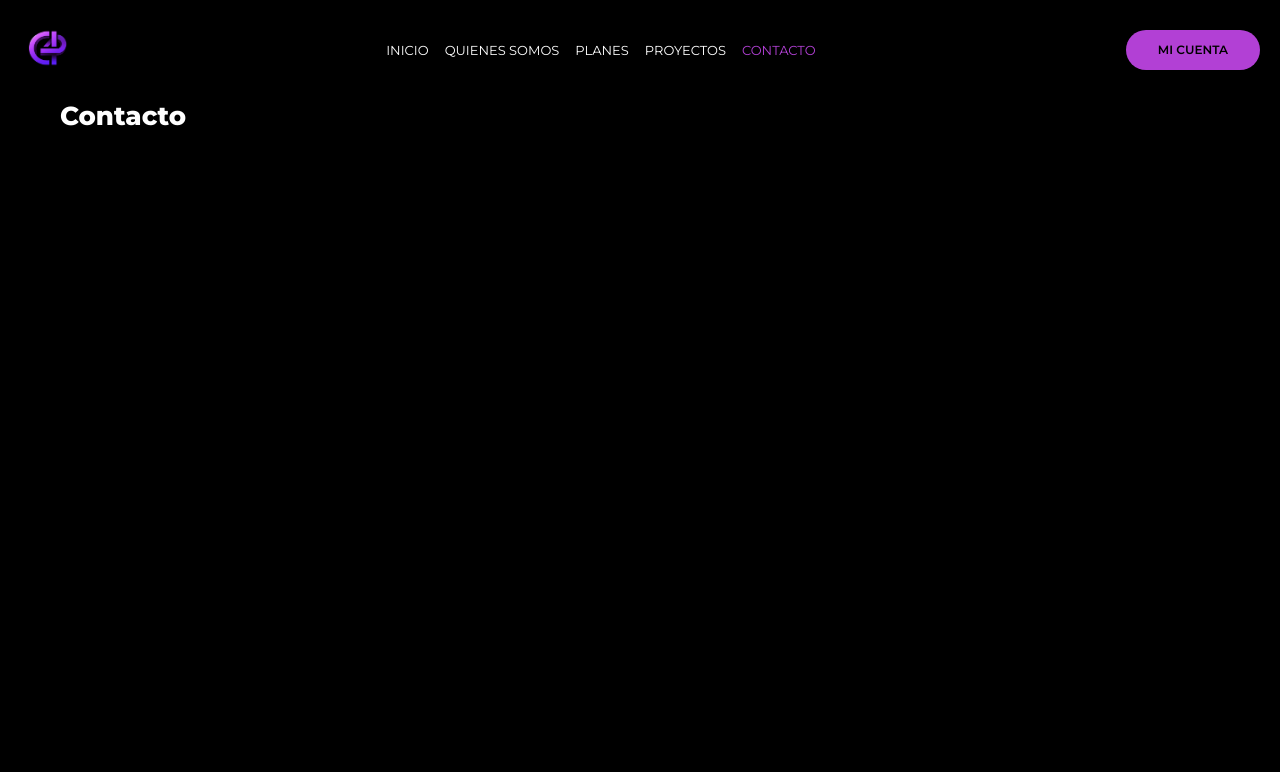
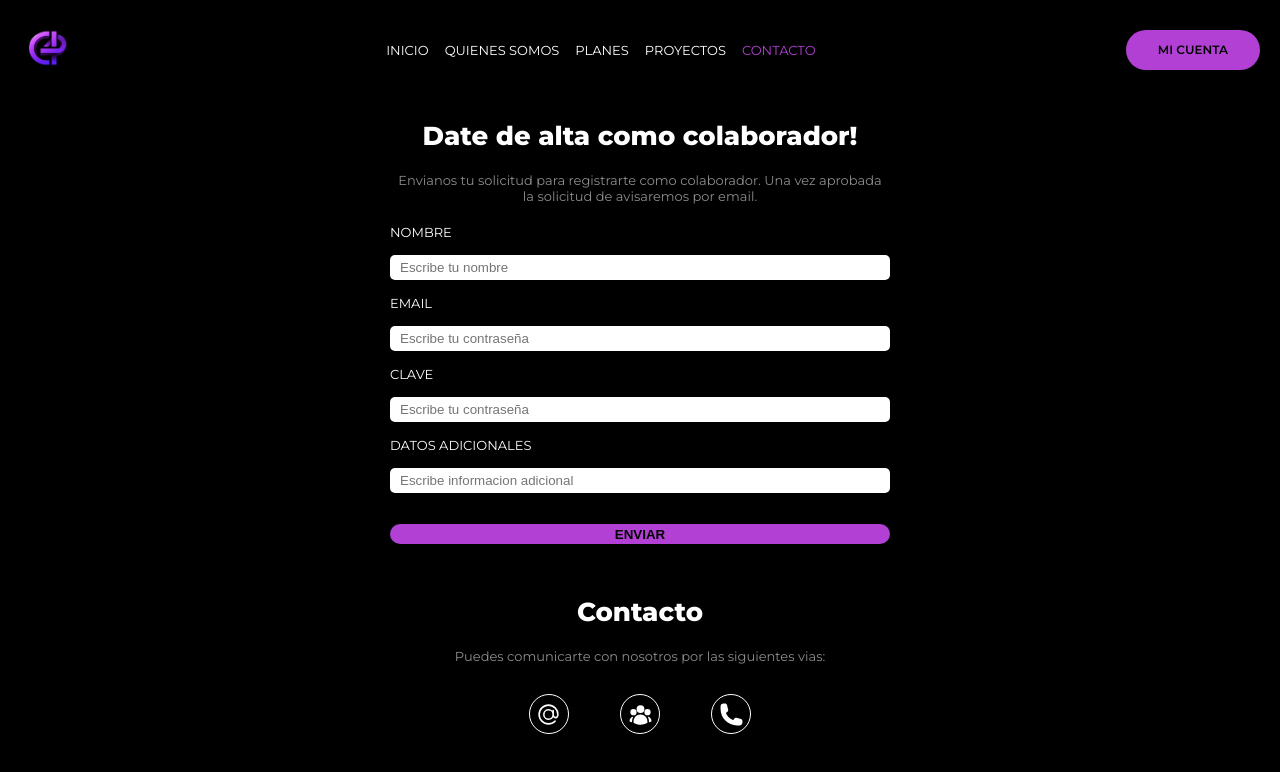
Before and after one commit to luchirodriguez98/Code4People, a React (Vite) app in the folder FRONT/: page /contacto in a window 1280 px wide. Shown: the top 772 px of the page. Built offline with nearby package versions, Linux system fonts and the light colour scheme; a web font is replaced by a local one.

Commit message:
se añade logica y diseño en la seccion de contacto / alta colaborador

```diff
--- a/FRONT/src/Pages/Contacto/Contacto.jsx
+++ b/FRONT/src/Pages/Contacto/Contacto.jsx
@@ -1,6 +1,111 @@
+import { NavLink } from 'react-router-dom'
+import { useForm } from '../../Hooks/useForm'
+import styles from './Contacto.module.css'
+// import { AtSymbolIcon } from '@heroicons/react'
+import { AtSymbolIcon, PhoneIcon, UserGroupIcon } from '@heroicons/react/24/solid'
+
 function Contacto () {
+  const [formValues, setFormValues, handleFormChange] = useForm({
+    nombre: '',
+    email: '',
+    pass: '',
+    aditional: ''
+  })
+  const { nombre, email, pass, aditional } = formValues
+
+  const registerColaborator = async (event) => {
+    // event.preventDefault()
+    if (nombre === '' || email === '' || pass === '' || aditional === '') return
+
+    const options = {
+      method: 'POST',
+      headers: {
+        'Content-Type': 'application/json'
+      },
+      body: JSON.stringify(formValues)
+    }
+
+    const baseUrl = 'http://localhost:5000/users/registerColaborator'
+
+    try {
+      const response = await fetch(baseUrl, options)
+      const data = await response.json()
+      console.log(data)
+    } catch (error) {
+      console.error('Error:', error.message)
+    }
+    setFormValues({
+      nombre: '',
+      email: '',
+      pass: '',
+      aditional: ''
+    })
+  }
+
   return (
-        <h1>Contacto</h1>
+        <div className={styles.body}>
+          <h1 className={styles.title}>Date de alta como colaborador!</h1>
+          <p className={styles.subTitle}>Envianos tu solicitud para registrarte como colaborador. Una vez aprobada la solicitud de avisaremos por email.</p>
+          <form action="" className={`${styles.form}`} onSubmit={(e) => e.preventDefault()}>
+                <label htmlFor="nombre">NOMBRE</label>
+                <input required
+                type="text"
+                id="nombre"
+                name="nombre"
+                placeholder='Escribe tu nombre'
+                value={formValues.nombre}
+                onChange={handleFormChange}
+                />
+                <label htmlFor="email">EMAIL</label>
+                <input
+                required
+                type="email"
+                id="email"
+                name="email"
+                placeholder='Escribe tu contraseña'
+                value={formValues.email}
+                onChange={handleFormChange}
+                />
+                <label htmlFor="password">CLAVE</label>
+                <input
+                required
+                type="password"
+                id="pass"
+                name="pass"
+                placeholder='Escribe tu contraseña'
+                value={formValues.pass}
+                onChange={handleFormChange}
+                />
+                <label htmlFor="password">DATOS ADICIONALES</label>
+                <input
+                required
+                type="text"
+                id="aditional"
+                name="aditional"
+                placeholder='Escribe informacion adicional'
+                value={formValues.aditional}
+                onChange={handleFormChange}
+                />
+                <NavLink to="/">
+                  <button className={`${styles.button}`} onClick={() => registerColaborator()}>ENVIAR</button>
+                </NavLink>
+            </form>
+            <div>
+              <h1 className={styles.title}>Contacto</h1>
+              <p className={styles.subTitle}>Puedes comunicarte con nosotros por las siguientes vias:</p>
+              <span className={styles.contactSection}>
+                <div>
+                  <AtSymbolIcon className={styles.icon} href="mailto:code4people@example.com"/>
+                </div>
+                <div>
+                  <UserGroupIcon className={styles.icon}/>
+                </div>
+                <div>
+                  <PhoneIcon className={styles.icon}/>
+                </div>
+              </span>
+            </div>
+        </div>
   )
 }
 
--- /dev/null
+++ b/FRONT/src/Pages/Contacto/Contacto.module.css
@@ -0,0 +1,62 @@
+.body{
+  display: flex;
+  flex-direction: column;
+  align-items: center;
+}
+.title{
+  text-align: center;
+  margin: 20px 0;
+}
+.subTitle{
+  text-align: center;
+  color: var(--secondary-color);
+  margin-bottom: 20px;
+}
+.form{
+  width: 500px;
+  max-width: 98%;
+  display: flex;
+  flex-direction: column;
+  /* align-items: center; */
+  gap: 15px;
+}
+.form input{
+  height: 25px;
+  width: 100%;
+  border-radius: 5px;
+  border: none;
+  outline: none;
+  padding-left: 10px;
+}
+.button{
+  background-color: var(--primary-color);
+  border: none;
+  border-radius: 10px;
+  height: 20px;
+  margin: 16px 0 32px;
+  width: 100%;
+  font-weight: var(--font-weight-md);
+}
+.contactSection{
+  display: flex;
+  justify-content: space-between;
+  width: 60%;
+  margin: 30px auto 50px;
+}
+.contactSection div{
+  display: flex;
+  align-items: center;
+  justify-content: center;
+  width: 40px;
+  height: 40px;
+  border: 1px solid white;
+  border-radius: 50%;
+}
+.icon{
+  width: 25px;
+}
+@media (min-width:768px) {
+  .subTitle{
+    max-width: 490px;
+  }
+}
```
